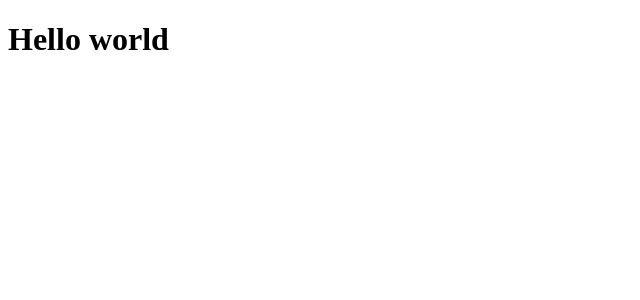
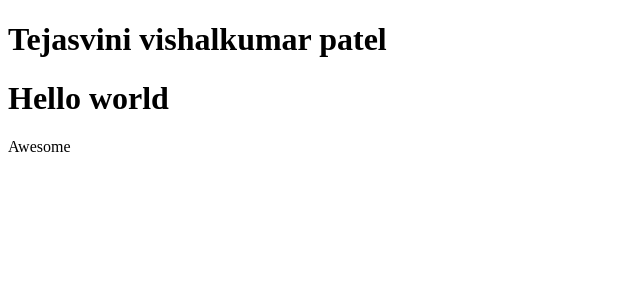
Before and after one commit to Tejasvini-TVP/reacttejapp, a React (Create React App) app: page / in a window 1280 px wide. Shown: the top 300 px of the page, without its empty margins (0-640 px from the left). Built offline with nearby package versions, Linux system fonts and the light colour scheme.

Commit message:
nested componnet

```diff
--- a/src/App.js
+++ b/src/App.js
@@ -1,4 +1,4 @@
-import React from 'react'
+// import React from 'react'
 
 // const App = () => {
 //   return (
@@ -7,7 +7,20 @@ import React from 'react'
 //     </div>
 //   )
 // }
- function App() {
-  return <h1>Hello world</h1>
+
+const App = () => {
+  return (
+  <>
+  <MyName />
+  <h1>Hello world</h1>
+  <p>Awesome</p>
+  </>
+  );
+
  }
+
+ const MyName = () => {
+    return <h1>Tejasvini vishalkumar patel</h1>;
+ };
+
 export default App
```
